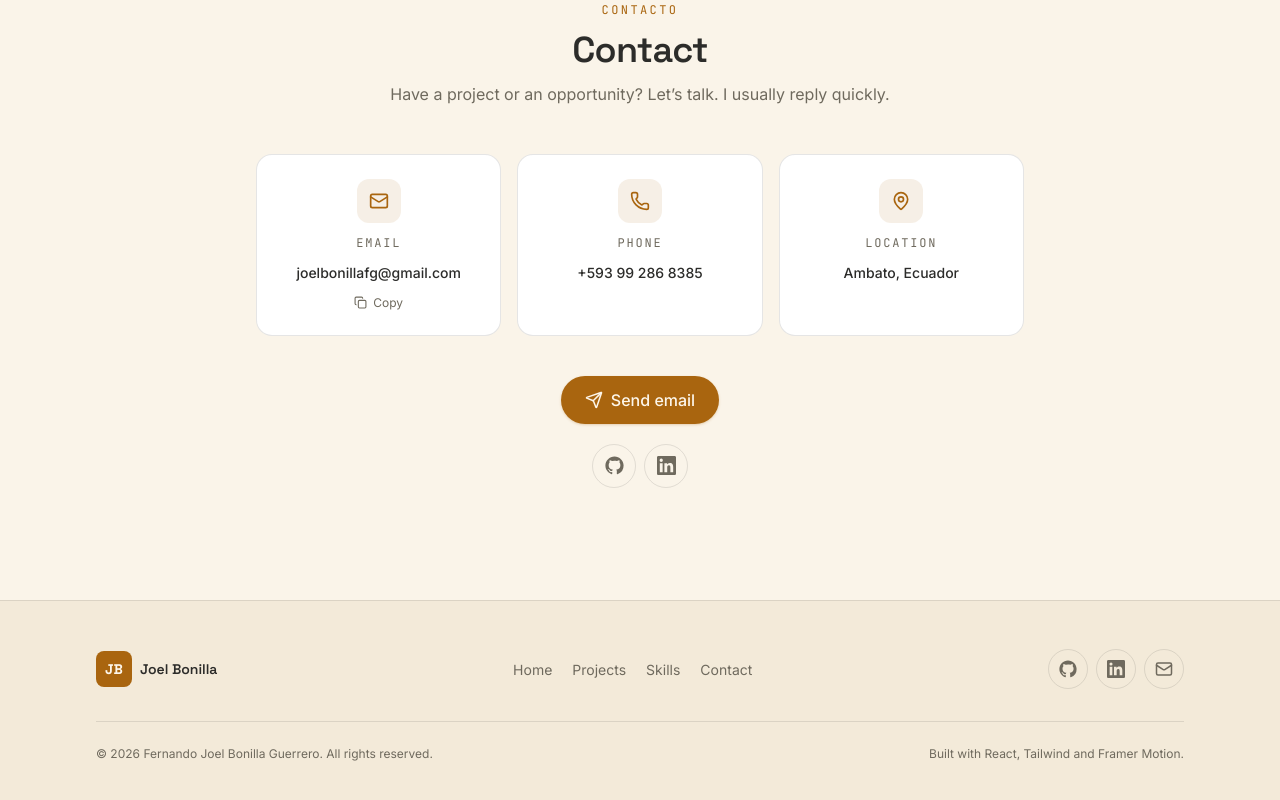
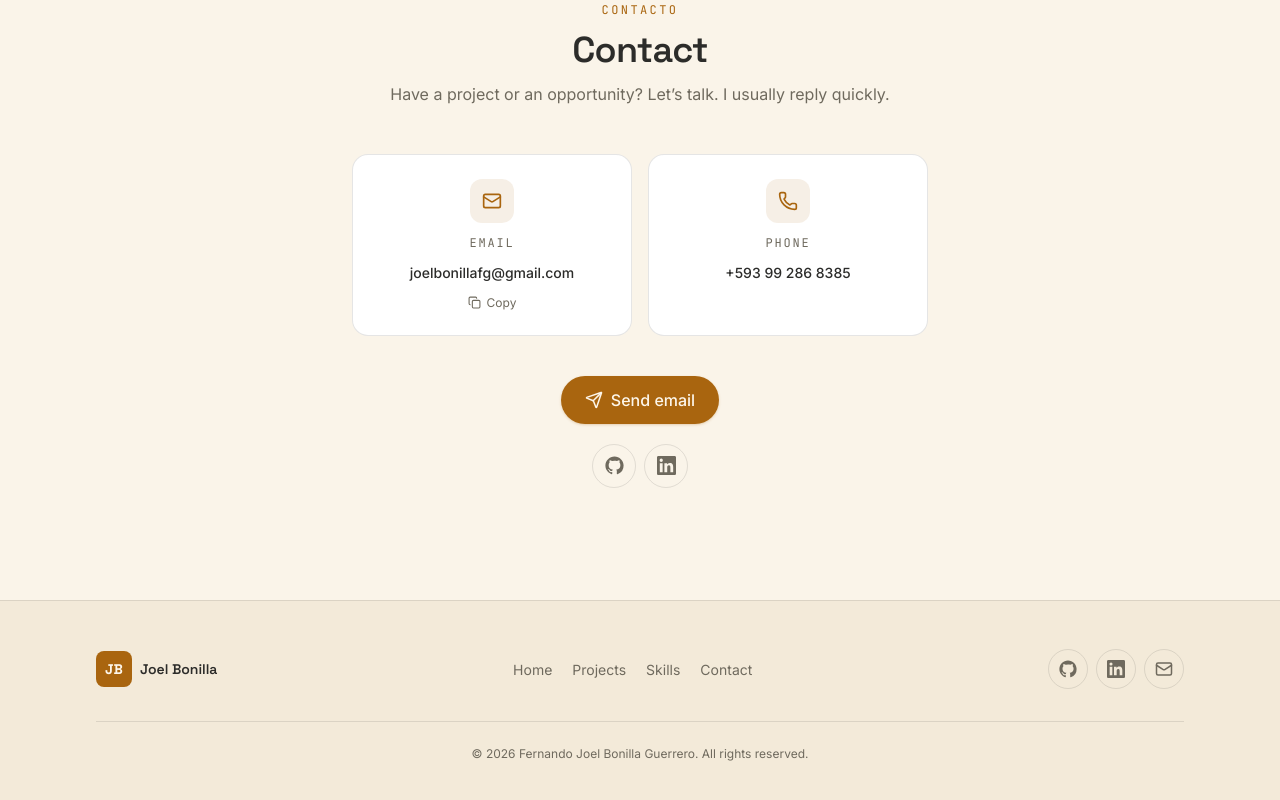
Before and after one commit to JoelBonillaG/Portfolio, a React (Vite) app: page / in a window 1280 px wide. Shown: the part 4181-4981 px from the top of the page. Built offline with nearby package versions, Linux system fonts and the light colour scheme.

Commit message:
chore: remove location from contact and build credit from footer

```diff
--- a/src/components/layout/Footer.jsx
+++ b/src/components/layout/Footer.jsx
@@ -56,11 +56,10 @@ export function Footer() {
           </div>
         </div>
 
-        <div className="flex flex-col items-center justify-between gap-2 border-t border-border pt-6 text-center text-xs text-muted sm:flex-row sm:text-left">
+        <div className="border-t border-border pt-6 text-center text-xs text-muted">
           <p>
             © {year} {profile.name}. {t('footer.rights')}
           </p>
-          <p>{t('footer.builtWith')}</p>
         </div>
       </div>
     </footer>
--- a/src/sections/Contact/Contact.jsx
+++ b/src/sections/Contact/Contact.jsx
@@ -1,4 +1,4 @@
-import { Check, Copy, Mail, MapPin, Phone, Send } from 'lucide-react'
+import { Check, Copy, Mail, Phone, Send } from 'lucide-react'
 import { profile } from '@/data/profile.js'
 import { useTranslation } from '@/i18n/useTranslation.js'
 import { useCopyToClipboard } from '@/hooks/useCopyToClipboard.js'
@@ -29,12 +29,6 @@ export function Contact() {
       value: profile.phone,
       href: `tel:${profile.phoneHref}`,
     },
-    {
-      icon: MapPin,
-      label: t('contact.locationLabel'),
-      value: t('contact.location'),
-      href: null,
-    },
   ]
 
   const socials = [
@@ -50,7 +44,7 @@ export function Contact() {
         subtitle={t('contact.subtitle')}
       />
 
-      <div className="mx-auto mt-12 grid max-w-3xl gap-4 sm:grid-cols-3">
+      <div className="mx-auto mt-12 grid max-w-xl gap-4 sm:grid-cols-2">
         {methods.map(({ icon: Icon, label, value, href, copyable }, i) => (
           <Reveal
             key={label}
```
